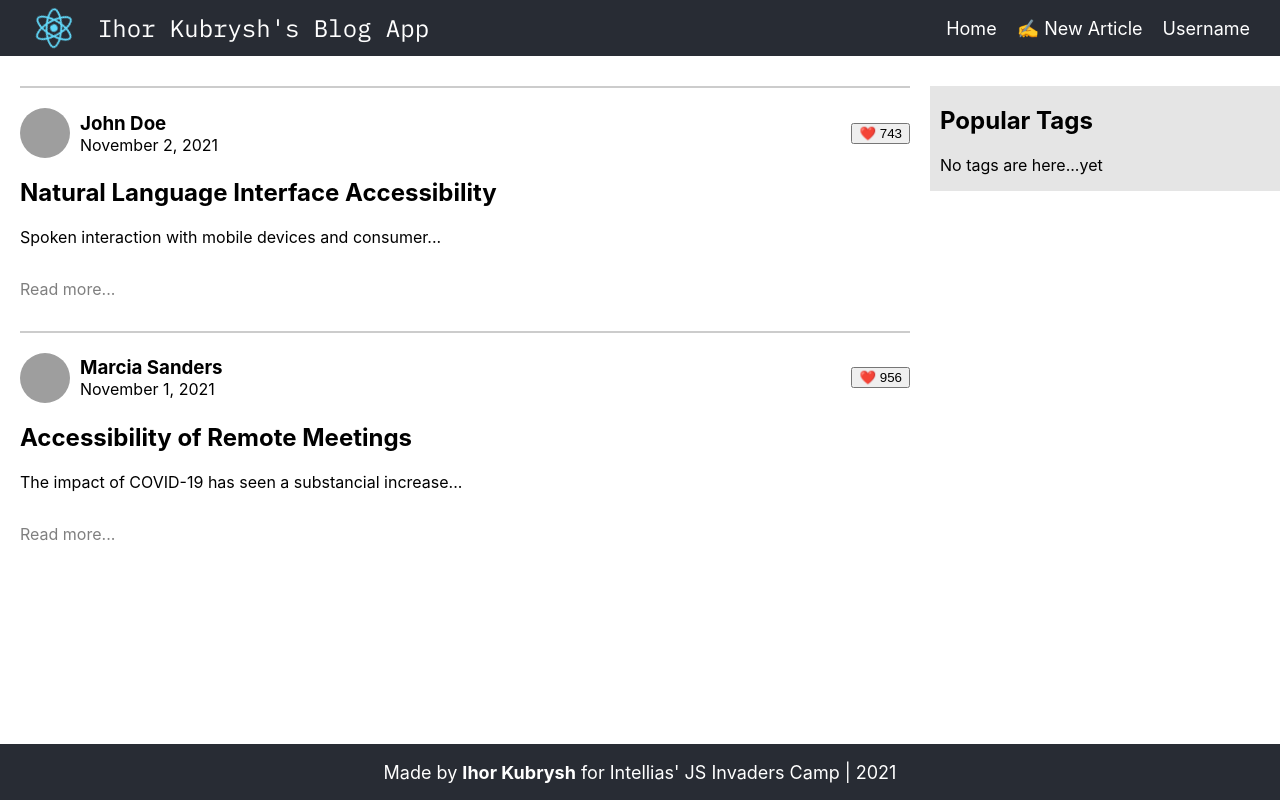
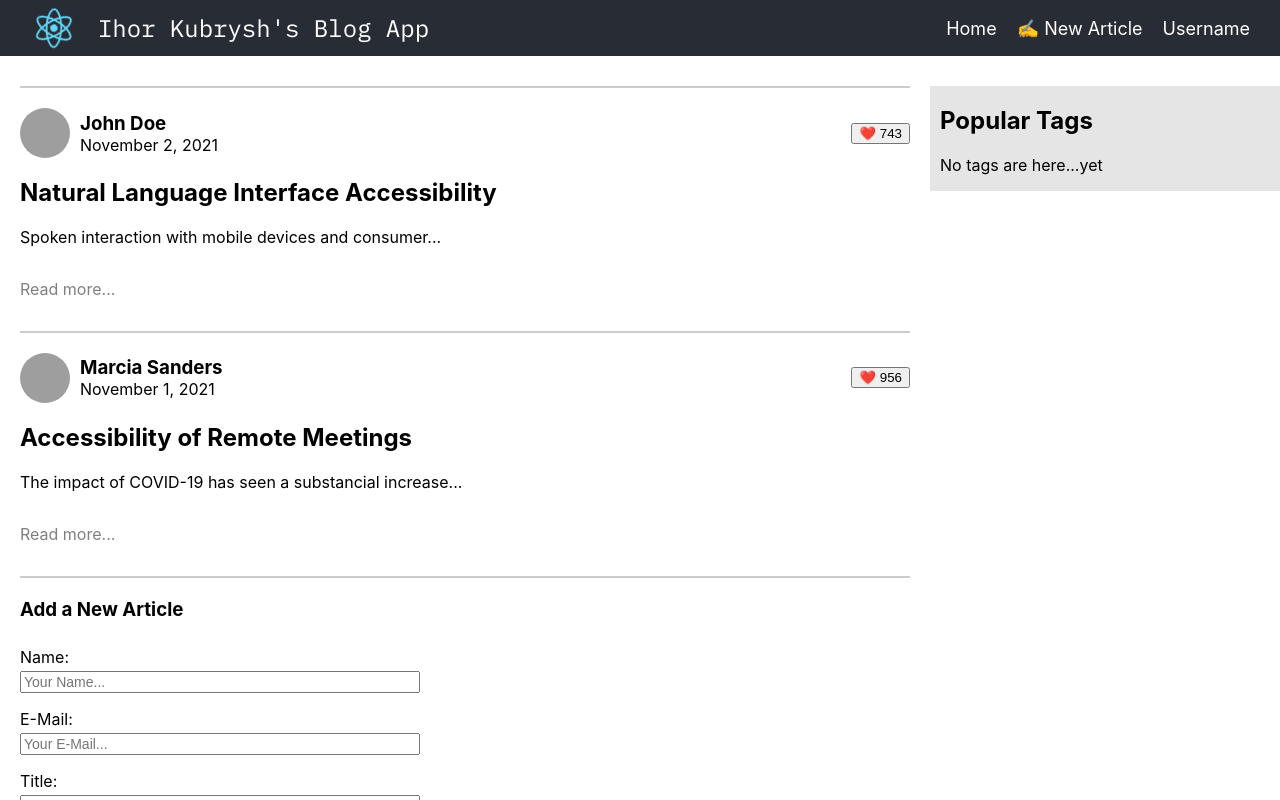
Before and after one commit to kubrysh/invaders-camp-project, a React (Create React App) app in the folder react-blog-app/: page / in a window 1280 px wide. Both pictures are taken after a click on the link "✍️ New Article". Shown: the top 800 px of the page. Built offline with nearby package versions, Linux system fonts and the light colour scheme; grey boxes are pictures that could not be loaded.

Commit message:
added a new article form compotent & implemented validation

```diff
--- a/react-blog-app/src/App.tsx
+++ b/react-blog-app/src/App.tsx
@@ -1,27 +1,37 @@
-import React from 'react';
-import logo from './logo.svg';
-import './App.css';
+import React, { useState } from "react";
+import logo from "./logo.svg";
+import "./App.css";
 
-function App() {
+import "./components/NewArticleForm";
+import NewArticleForm from "./components/NewArticleForm";
+
+const App = () => {
+
+    const [newArticle, setNewArticle] = useState(false);
+
     return (
         <div className="app">
             <header className="header-container">
                 <div className="logo-container">
                     <img src={logo} className="app-logo" alt="logo" />
+                    {/* eslint-disable-next-line jsx-a11y/anchor-is-valid*/}
                     <a href="#" className="header-element" id="logo-text">
                         Ihor Kubrysh's Blog App
                     </a>
                 </div>
                 <nav>
+                    {/* eslint-disable-next-line jsx-a11y/anchor-is-valid*/}
                     <a href="#" className="nav-element">Home</a>
-                    <a href="#" className="nav-element">✍️ New Article</a>
+                    {/* eslint-disable-next-line jsx-a11y/anchor-is-valid*/}
+                    <a href="#" onClick={() => setNewArticle(true)} className="nav-element">✍️ New Article</a>
+                    {/* eslint-disable-next-line jsx-a11y/anchor-is-valid*/}
                     <a href="#" className="nav-element">Username</a>
                 </nav>
             </header>
             <main className="main-container">
                 <section className="main-column">
                     <article>
-                        <hr className="horiz-line"/>
+                        <hr className="horiz-line" />
                         <div className="post-meta-container">
                             <img src="https://randomuser.me/api/portraits/men/60.jpg" alt="John Doe's avatar" className="author-avatar"/>
                             <div className="author-date-container">
@@ -35,13 +45,14 @@ function App() {
                         <div>
                             <h2>Natural Language Interface Accessibility</h2>
                             <p className="post-text">Spoken interaction with mobile devices and consumer...</p>
+                            {/* eslint-disable-next-line jsx-a11y/anchor-is-valid*/}
                             <a href="#" id="read-more-lnk">Read more...</a>
                         </div>
                     </article>
                     <article>
-                    <hr className="horiz-line"/>
+                    <hr className="horiz-line" />
                         <div className="post-meta-container">
-                            <img src="https://randomuser.me/api/portraits/women/51.jpg" alt="Marcia Sanders' avatar" className="author-avatar"/>
+                            <img src="https://randomuser.me/api/portraits/women/51.jpg" alt="Marcia Sanders' avatar" className="author-avatar" />
                             <div className="author-date-container">
                                 <h3 id="author-name">Marcia Sanders</h3>
                                 <span className="post-date">November 1, 2021</span>
@@ -53,9 +64,11 @@ function App() {
                         <div>
                             <h2>Accessibility of Remote Meetings</h2>
                             <p className="post-text">The impact of COVID-19 has seen a substancial increase...</p>
+                            {/* eslint-disable-next-line jsx-a11y/anchor-is-valid*/}
                             <a href="#" id="read-more-lnk">Read more...</a>
                         </div>
                     </article>
+                    {newArticle && <NewArticleForm />}
                 </section>
                 <aside className="aside-column">
                     <div className="sidebar-container">
--- /dev/null
+++ b/react-blog-app/src/components/NewArticleForm.css
@@ -0,0 +1,66 @@
+.form-container, .label-container {
+    display: flex;
+    flex-direction: column;
+    width: 400px;
+}
+
+.label-container {
+    margin: 0.5em 0;
+    font-size: 16px;
+}
+
+.form-container input, .text-container  {
+    margin-top: 4px;
+    font-size: 14px;
+}
+
+.text-container {
+    height: 100px;
+    resize: none;
+    font-family: inherit;
+}
+
+.submit-btn {
+    display: flex;
+    justify-content: center;
+    text-align: center;
+    width: 200px;
+    margin: 0.5em auto;
+    appearance: none;
+    background-color: #48b960;
+    border: 1px solid rgba(27, 31, 35, 0.15);
+    border-radius: 6px;
+    box-shadow: rgba(27, 31, 35, 0.04) 0 1px 0, rgba(255, 255, 255, 0.25) 0 1px 0 inset;
+    box-sizing: border-box;
+    color: white;
+    cursor: pointer;
+    padding: 6px 16px;
+    white-space: nowrap;
+    word-wrap: break-word;
+}
+
+.submit-btn:hover {
+    background-color: #3aa151;
+    text-decoration: none;
+    transition-duration: 0.1s;
+  }
+
+.submit-btn:active {
+    background-color: #308342;
+    box-shadow: rgba(225, 228, 232, 0.2) 0 1px 0 inset;
+    transition: none 0s;
+}
+
+.submit-btn:focus {
+    outline: 1px transparent;
+}
+
+.errors-container {
+    display: flex;
+    flex-direction: column;
+}
+
+.errors-container p {
+    margin: 5px auto;
+    color: #f02849;
+}
--- /dev/null
+++ b/react-blog-app/src/components/NewArticleForm.tsx
@@ -0,0 +1,102 @@
+import React, { useState } from "react";
+import "./NewArticleForm.css";
+import { newArticleSchema } from "./NewArticleValidation"
+
+const NewArticleForm = () => {
+
+    const [formState, setFormState] = useState({userName: "", userEmail: "", articleTitle: "", articleText: ""});
+    const [errors, setErrors] = useState([]);
+
+    const handleChange = (event: any) => {
+        const name = event.target.name;
+        const value = event.target.value;
+        setFormState(prevState => {
+            return {
+                ...prevState,
+                [name]: value
+            }
+        });
+    }
+
+    const handleSubmit = async (event: any) => {
+        newArticleSchema
+            .validate(formState, {abortEarly: false})
+            .then(() => {
+                setErrors([]);
+                //setTimeout is for re-rendering to occur (clearing of errors on the page)
+                setTimeout(() =>
+                    alert(
+                        "Author's Name: " + formState.userName + "\n" +
+                        "Author's E-Mail: " + formState.userEmail + "\n" +
+                        "Article Title: " + formState.articleTitle + "\n" +
+                        "Article Text: " + formState.articleText
+                    ),
+                    100
+                );
+            })
+            .catch(err => {
+                setErrors(err.errors);
+            });
+
+        event.preventDefault();
+    }
+
+    return (
+        <>
+            <hr className="horiz-line" />
+            <h3>Add a New Article</h3>
+            <form className="form-container" onSubmit={handleSubmit} noValidate>
+                <label className="label-container">
+                    Name:
+                    <input
+                        name="userName"
+                        type="text"
+                        value={formState.userName}
+                        onChange={handleChange}
+                        placeholder="Your Name..."
+                        maxLength={50}
+                    />
+                </label>
+                <label className="label-container">
+                    E-Mail:
+                    <input
+                        name="userEmail"
+                        type="email"
+                        value={formState.userEmail}
+                        onChange={handleChange}
+                        placeholder="Your E-Mail..."
+                        maxLength={100}
+                    />
+                </label>
+                <label className="label-container">
+                    Title:
+                    <input
+                        name="articleTitle"
+                        type="text"
+                        value={formState.articleTitle}
+                        onChange={handleChange}
+                        placeholder="Your Article Title..."
+                        maxLength={100}
+                    />
+                </label>
+                <label className="label-container">
+                    Article Text: ({560 - formState.articleText.length} characters)
+                    <textarea
+                        name="articleText"
+                        className="text-container"
+                        value={formState.articleText}
+                        onChange={handleChange}
+                        placeholder="Your Article Text..."
+                        maxLength={560}
+                    />
+                </label>
+                <div className="errors-container">
+                    {errors && errors.map((error) => <p key={error}>{error}</p>)}
+                </div>
+                <input className="submit-btn" type="submit" value="Submit" />
+            </form>
+        </>
+    )
+}
+
+export default NewArticleForm;
--- /dev/null
+++ b/react-blog-app/src/components/NewArticleValidation.js
@@ -0,0 +1,18 @@
+import * as yup from "yup";
+
+export const newArticleSchema = yup.object().shape({
+    userName: yup.string()
+        .min(2, 'Name is too short!')
+        .max(50, 'Name is too long!')
+        .required('Name is required!'),
+    userEmail: yup.string()
+        .email('Invalid email')
+        .required('Email is required!'),
+    articleTitle: yup.string()
+        .min(2, 'Title is too short!')
+        .max(100, 'Title is too Long!')
+        .required('Title is required!'),
+    articleText: yup.string()
+        .max(560, 'Article text is too Long!')
+        .required('Article text is required!')
+});
```
